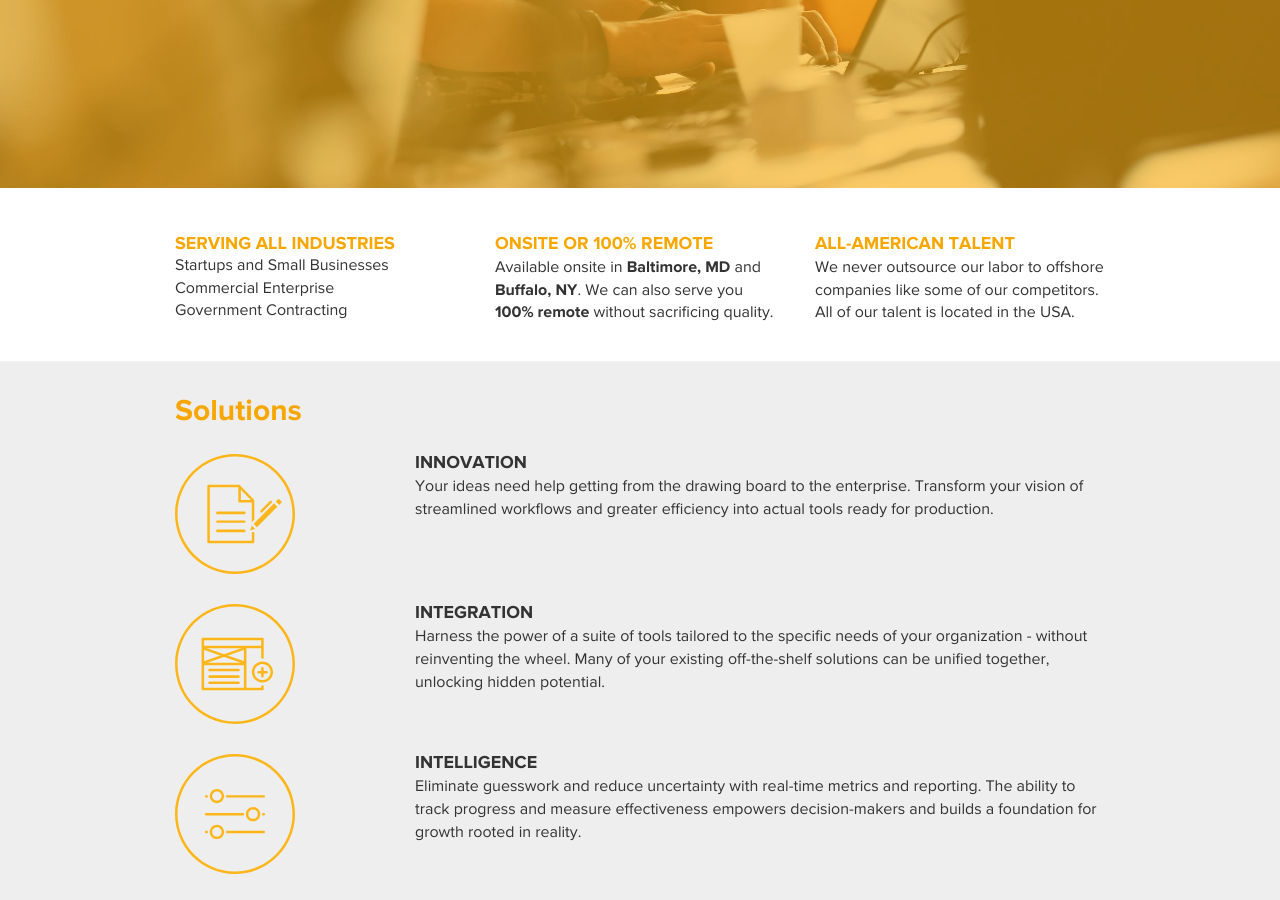
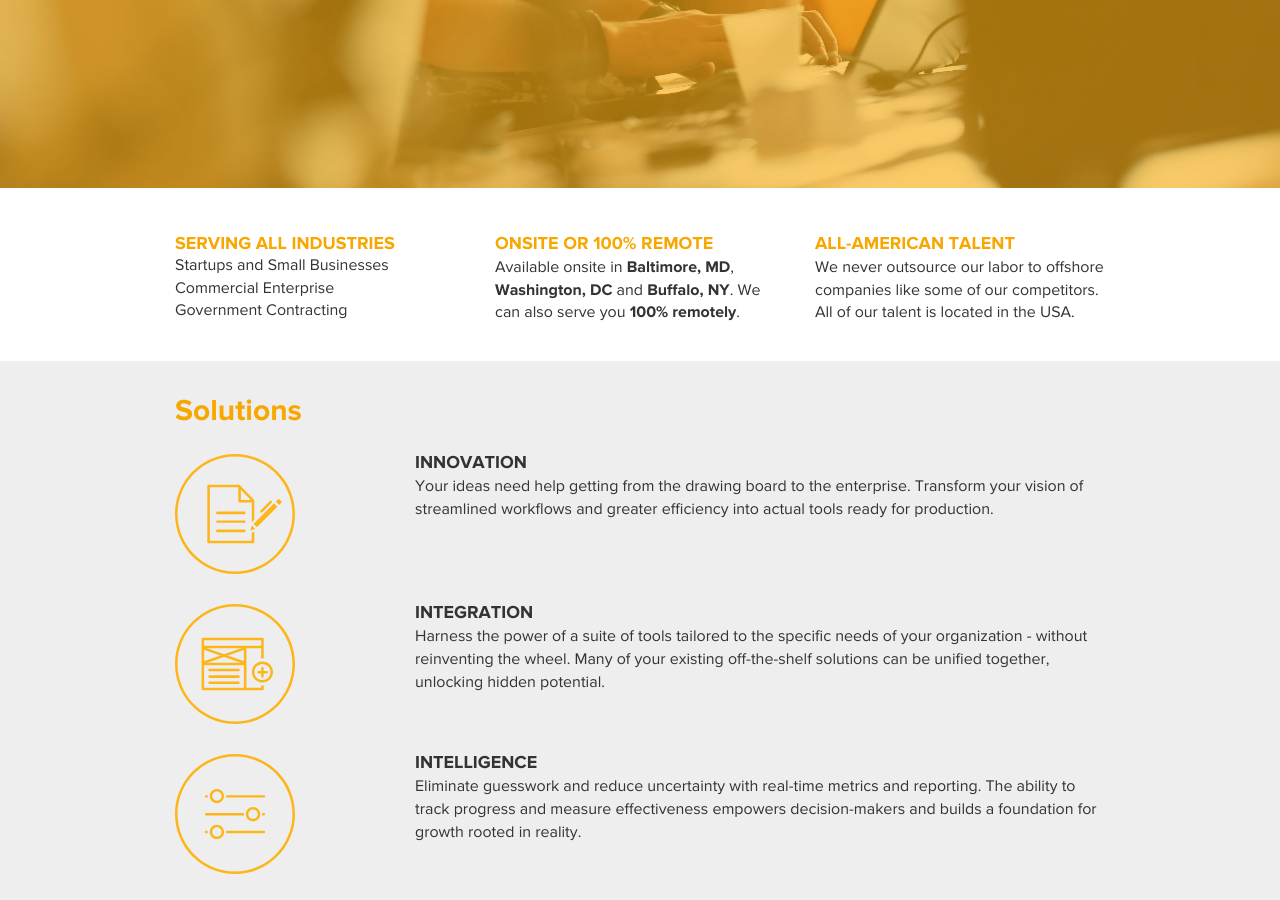
Before and after one commit to isabella232/captivationsoftware.github.io-archive, a Jekyll site: the page built from index.html, in a window 1280 px wide and 900 px high, scrolled down 537 px. Built offline with Jekyll 4.4.1, drawn with Linux system fonts in a browser that asks for light colours; nearby versions of some CDN libraries; some web fonts are replaced.

Commit message:
Updated locations

```diff
--- a/_includes/overview.html
+++ b/_includes/overview.html
@@ -12,7 +12,7 @@
     <div class="col-xs-12 col-md-4">
       <h2>ONSITE OR 100% REMOTE</h2>
       <p>
-        Available onsite in <strong>Baltimore, MD</strong> and <strong>Buffalo, NY</strong>. We can also serve you <strong>100% remote</strong> without sacrificing quality.
+        Available onsite in <strong>Baltimore, MD</strong>, <strong>Washington, DC</strong> and <strong>Buffalo, NY</strong>. We can also serve you <strong>100% remotely</strong>.
       </p>
     </div>
     <div class="col-xs-12 col-md-4">
```
